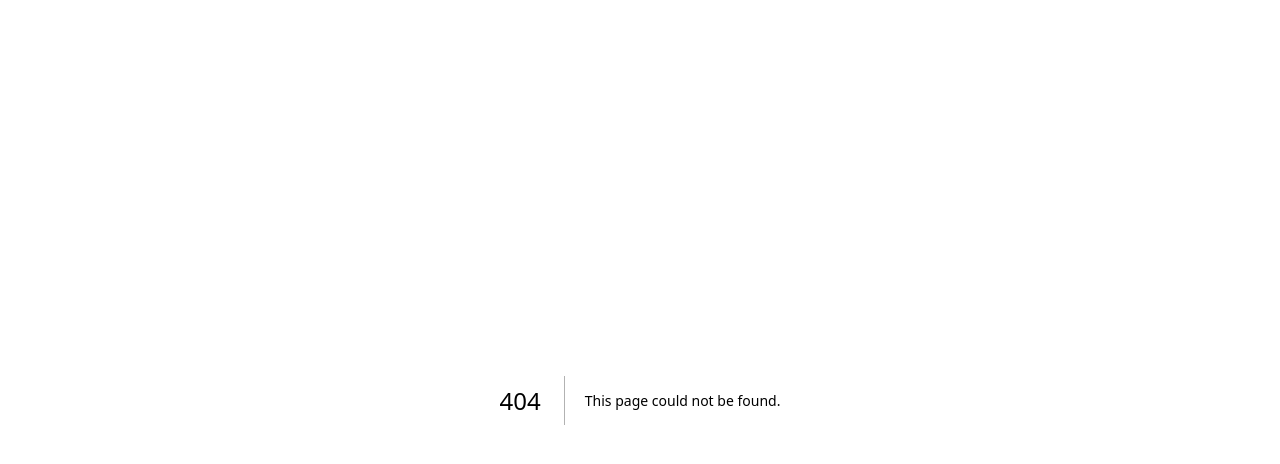
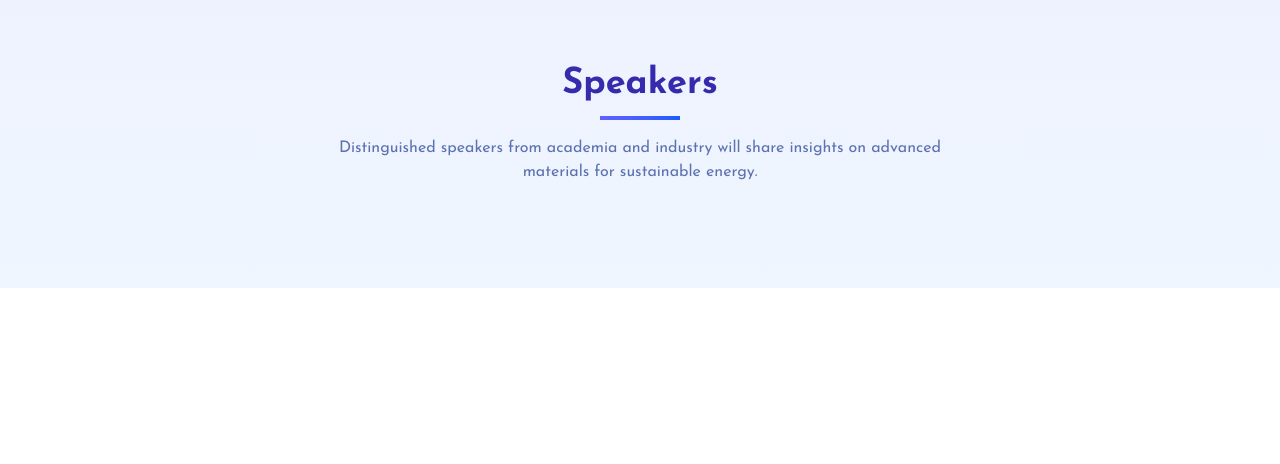
Before and after one commit to sushabhan878/IIT_KGP_MME_Conference, a Next.js app: page /speakers in a window 1280 px wide. Before the commit this address had no page. Shown: the top 464 px of the page. Built offline with nearby package versions, Linux system fonts and the light colour scheme.

Commit message:
added speakers page

```diff
--- /dev/null
+++ b/app/speakers/page.tsx
@@ -0,0 +1,58 @@
+import React from 'react'
+
+const speakers = [
+  'Prof. A. K. Sharma',
+  'Dr. S. Banerjee',
+  'Prof. R. Kumar',
+  'Dr. N. Gupta',
+  'Prof. M. Iyer',
+  'Dr. P. Chatterjee',
+  'Prof. S. Mukherjee',
+  'Dr. R. Verma',
+  'Prof. T. Srinivasan',
+  'Dr. K. Patel',
+  'Prof. V. Rao',
+  'Dr. H. Das'
+]
+
+const Speakers = () => {
+  return (
+    <section className="py-16 bg-gradient-to-b from-indigo-50 to-blue-50">
+      <div className="max-w-7xl mx-auto px-4 sm:px-6 lg:px-8">
+        <div className="text-center mb-10">
+          <h1 className="text-4xl font-bold mb-3 text-indigo-800">Speakers</h1>
+          <div className="w-20 h-1 bg-gradient-to-r from-indigo-500 to-blue-600 mx-auto"></div>
+          <p className="mt-4 text-blue-900/70 max-w-2xl mx-auto">
+            Distinguished speakers from academia and industry will share insights on advanced materials for sustainable energy.
+          </p>
+        </div>
+
+        {/* <div className="grid grid-cols-1 sm:grid-cols-2 md:grid-cols-3 lg:grid-cols-4 gap-6">
+          {speakers.map((name) => (
+            <div
+              key={name}
+              className="group rounded-2xl bg-white ring-1 ring-indigo-100 shadow-sm hover:shadow-md transition-all"
+            >
+              <div className="p-6">
+                <div className="h-12 w-12 rounded-xl bg-gradient-to-br from-indigo-600 to-blue-600 text-white flex items-center justify-center font-semibold shadow-sm">
+                  {name.split(' ').map(w => w[0]).join('').slice(0, 2)}
+                </div>
+                <h3 className="mt-4 text-lg font-semibold text-indigo-900 group-hover:text-blue-800">
+                  {name}
+                </h3>
+                <p className="mt-1 text-sm text-blue-900/70">
+                  Invited Speaker
+                </p>
+              </div>
+              <div className="px-6 pb-6">
+                <div className="h-px w-full bg-gradient-to-r from-transparent via-indigo-200 to-transparent"></div>
+              </div>
+            </div>
+          ))}
+        </div> */}
+      </div>
+    </section>
+  )
+}
+
+export default Speakers
--- a/components/Navbar.tsx
+++ b/components/Navbar.tsx
@@ -47,6 +47,9 @@ const Navbar = () => {
             <Link href="/sponsorships" className="px-3 py-2 rounded-md text-sm font-medium text-gray-900 hover:text-blue-800">
               Sponsorships
             </Link>
+            <Link href="/speakers" className="px-2 py-2 rounded-md text-sm font-medium text-gray-900 hover:text-blue-800">
+              Speakers
+            </Link>
             <Link href="/awards" className="px-3 py-2 rounded-md text-sm font-medium text-gray-900 hover:text-blue-800">
               Awards
             </Link>
@@ -92,6 +95,9 @@ const Navbar = () => {
             <Link href="/registration" className="block px-3 py-2 rounded-md text-base font-medium text-gray-900 hover:text-blue-800">
               Registration
             </Link>
+            <Link href="/speakers" className="block px-2 py-2 rounded-md text-base font-medium text-gray-900 hover:text-blue-800">
+              Speakers
+            </Link>
             <Link href="/organizors" className="block px-3 py-2 rounded-md text-base font-medium text-gray-900 hover:text-blue-800">
               Organizers
             </Link>
```
